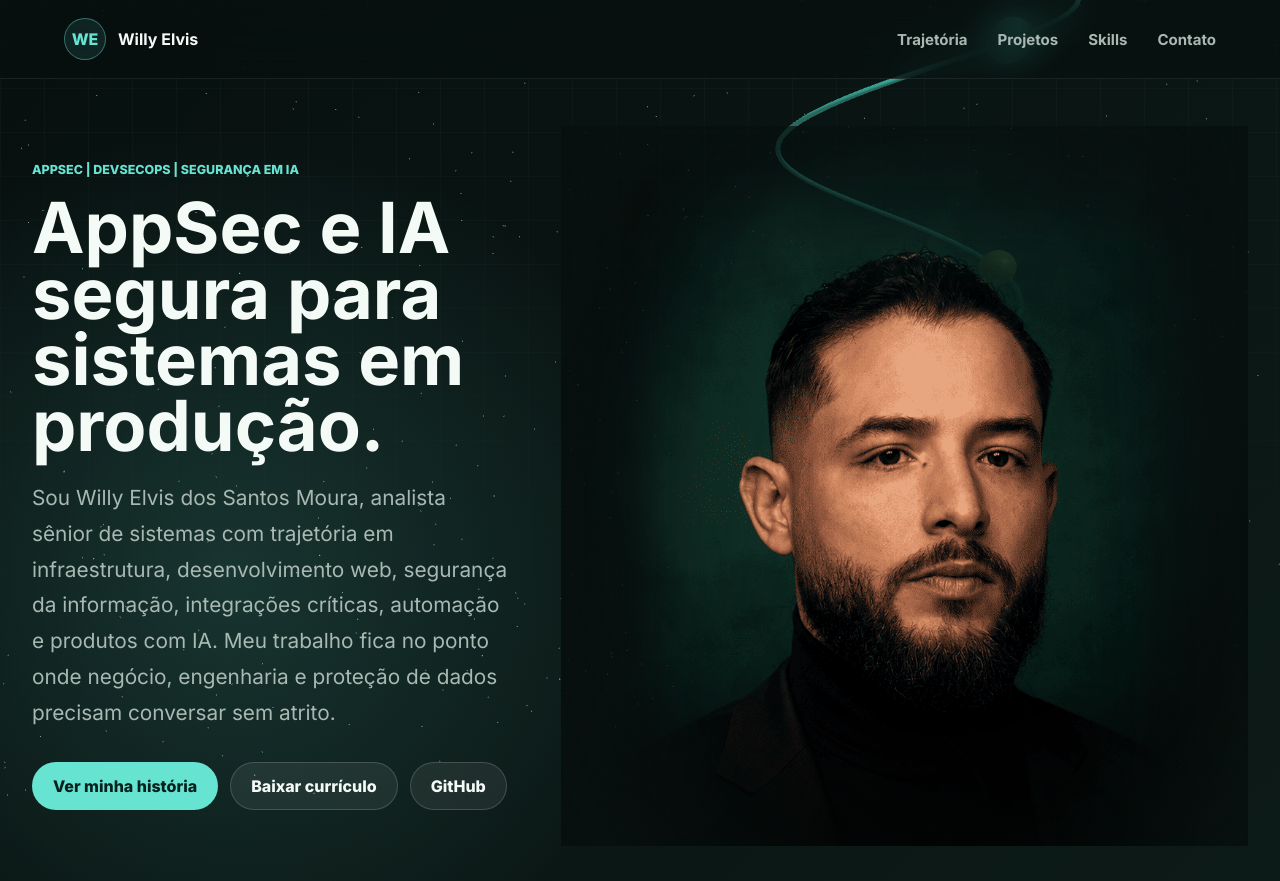
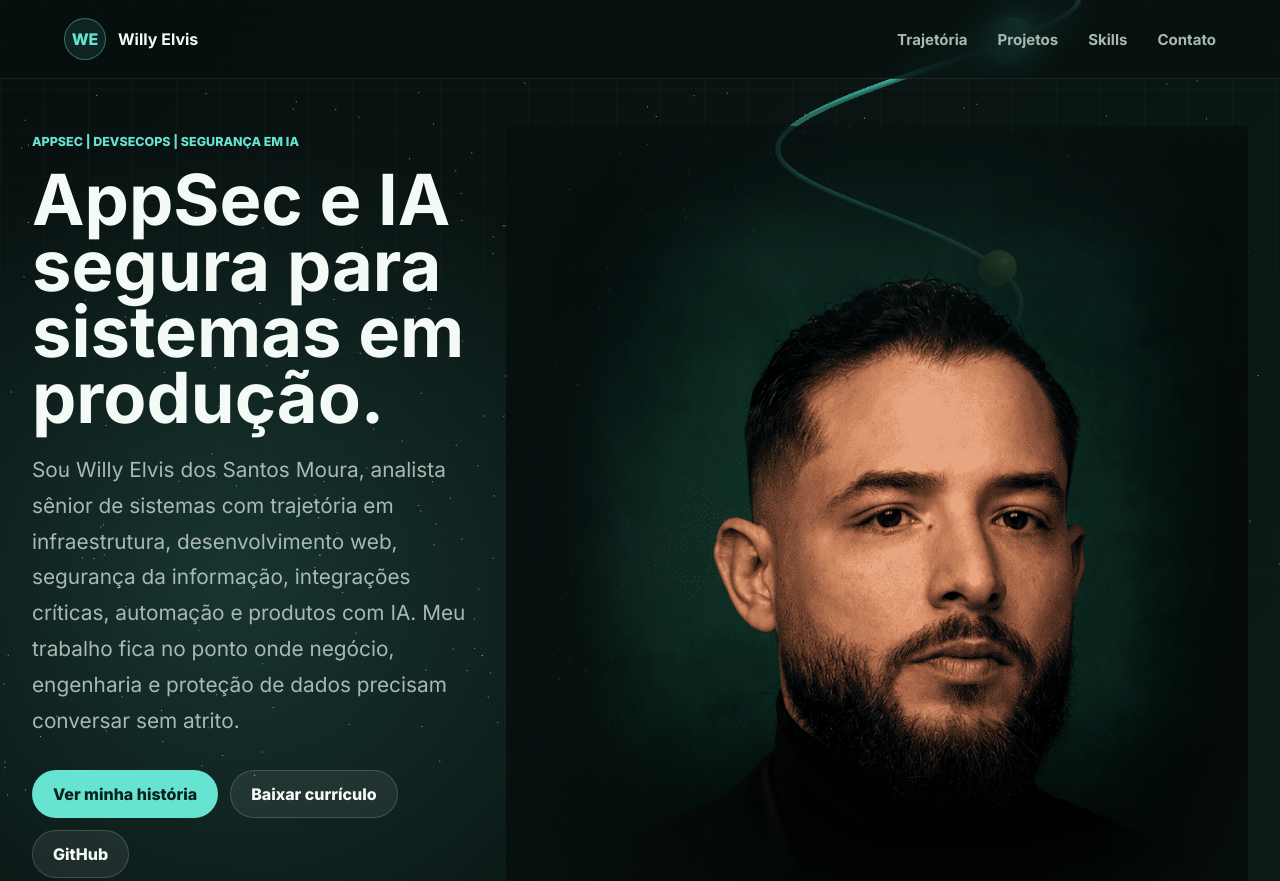
Before and after one commit to willydevs/portfolio, a plain HTML site: page index.html in a window 1280 px wide. Shown: the top 881 px of the page. Drawn offline with nearby package versions, Linux system fonts and the light colour scheme; animation ran at ten frames a second.

Commit message:
Scale hero portrait image larger

```diff
--- a/index.html
+++ b/index.html
@@ -36,7 +36,7 @@
       href="https://fonts.googleapis.com/css2?family=Inter:wght@400;500;600;700;800&display=swap"
       rel="stylesheet"
     />
-    <link rel="stylesheet" href="./styles.css?v=20260729-hero" />
+    <link rel="stylesheet" href="./styles.css?v=20260729-hero-scale" />
 
     <script type="application/ld+json">
       {
--- a/styles.css
+++ b/styles.css
@@ -182,9 +182,9 @@ nav a:hover::after {
   display: grid;
   min-height: 100svh;
   width: min(1560px, calc(100% - 64px));
-  grid-template-columns: minmax(420px, 0.82fr) minmax(520px, 1.18fr);
+  grid-template-columns: minmax(420px, 0.74fr) minmax(560px, 1.26fr);
   align-items: center;
-  gap: clamp(26px, 4vw, 70px);
+  gap: clamp(18px, 3vw, 54px);
   padding: 126px 0 58px;
 }
 
@@ -197,7 +197,7 @@ nav a:hover::after {
   position: relative;
   display: grid;
   align-self: center;
-  width: min(100%, 58vw, 880px);
+  width: min(100%, 64vw, 980px);
   min-width: 0;
   margin-left: auto;
   padding-bottom: 0;
@@ -207,8 +207,8 @@ nav a:hover::after {
 .portrait-frame {
   position: relative;
   overflow: visible;
-  height: min(84svh, 930px);
-  min-height: 720px;
+  height: min(90svh, 1040px);
+  min-height: 760px;
   aspect-ratio: auto;
   border: 0;
   border-radius: 0;
@@ -244,10 +244,10 @@ nav a:hover::after {
 
 .portrait-frame img {
   display: block;
-  width: 100%;
+  width: 108%;
   height: 100%;
   object-fit: cover;
-  object-position: 50% 9%;
+  object-position: 48% 7%;
   filter: saturate(0.96) contrast(1.05);
   -webkit-mask-image: radial-gradient(ellipse at 56% 45%, #000 0%, #000 50%, rgba(0, 0, 0, 0.92) 63%, rgba(0, 0, 0, 0.36) 80%, transparent 98%);
   mask-image: radial-gradient(ellipse at 56% 45%, #000 0%, #000 50%, rgba(0, 0, 0, 0.92) 63%, rgba(0, 0, 0, 0.36) 80%, transparent 98%);
```
